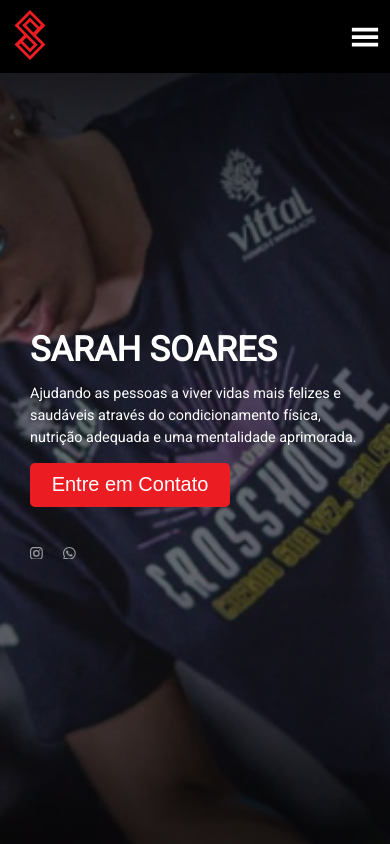
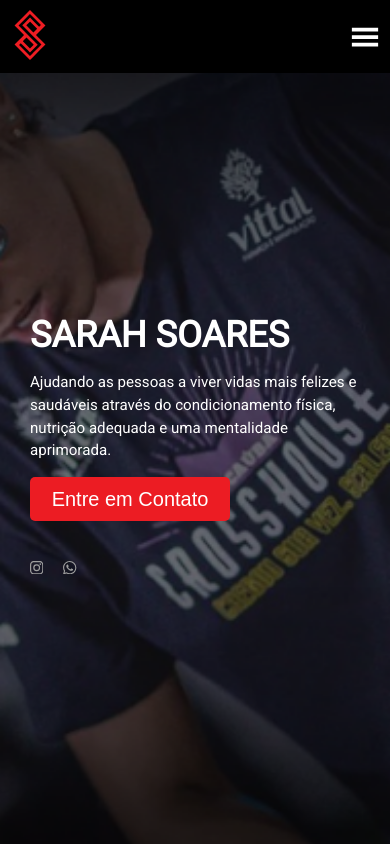
Before and after one commit to delanoquirino/sarah_soares, a Next.js app: page / in a window 390 px wide. Shown: the top 844 px of the page. Built offline with nearby package versions, Linux system fonts and the light colour scheme.

Commit message:
feat: font-size global responsive

```diff
--- a/src/components/SectionContact/styles.ts
+++ b/src/components/SectionContact/styles.ts
@@ -18,6 +18,8 @@ export const Container = styled.div`
     display: flex;
     flex-direction: column;
   }
+
+
 
 `
 
--- a/src/styles/globals.ts
+++ b/src/styles/globals.ts
@@ -31,19 +31,19 @@ export const GlobalStyle = createGlobalStyle`
 
   @media (max-width: 1240px) {
   body {
-    font-size: 95%;
+    font-size: 90%;
   }
 }
 
     @media (max-width: 768px) {
   body {
-    font-size: 90%;
+    font-size: 85%;
   }
 }
 
 @media (max-width: 480px) {
   body {
-    font-size: 80%;
+    font-size: 84%;
   }
 }
 
```
